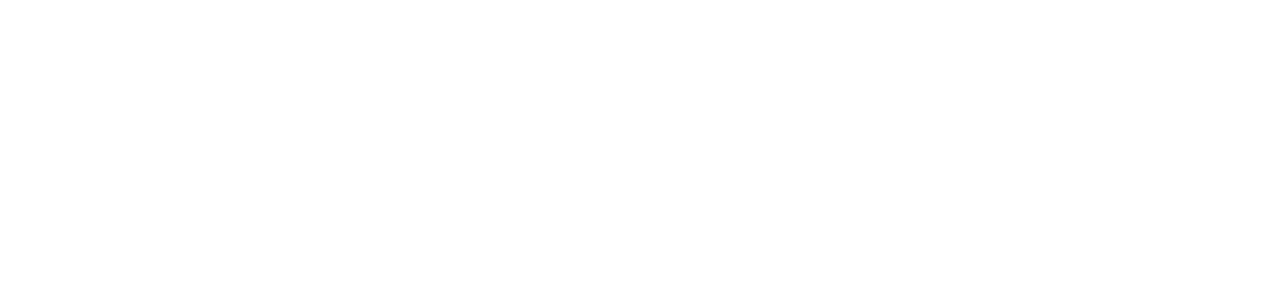
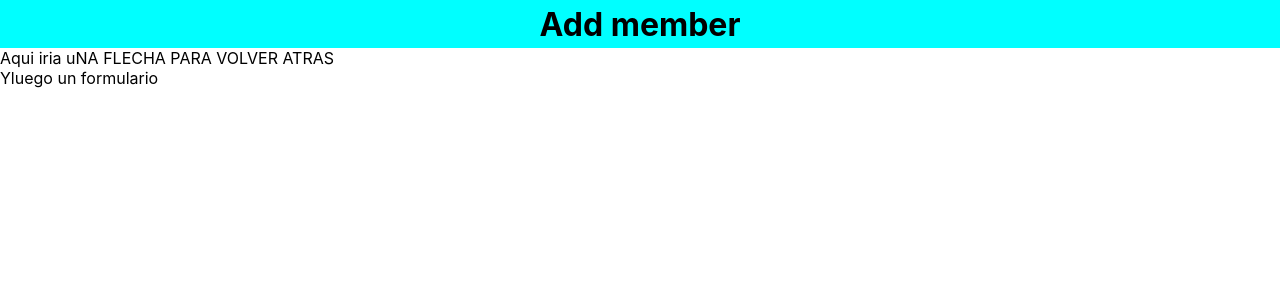
Before and after one commit to kvl-ballester/members-front, a React (Create React App) app: page /new in a window 1280 px wide. Before the commit this address had no page. Shown: the top 300 px of the page. Built offline with nearby package versions, Linux system fonts and the light colour scheme.

Commit message:
add new route to create member

```diff
--- a/src/index.js
+++ b/src/index.js
@@ -2,7 +2,7 @@ import React from 'react';
 import ReactDOM from 'react-dom';
 import './index.css';
 import App from './App';
-import { Member } from "./pages";
+import { Member, NewMember } from "./pages";
 
 import {
   BrowserRouter,
@@ -16,6 +16,7 @@ ReactDOM.render(
       <Routes>
         <Route path="/" element={<App />} />
         <Route path="/member/:id" element={<Member />} />
+        <Route path="/new" element={<NewMember />} />
       </Routes>
     </BrowserRouter>
   </React.StrictMode>,
--- /dev/null
+++ b/src/pages/NewMember/NewMember.jsx
@@ -0,0 +1,15 @@
+import { Header } from "../../components";
+
+export const NewMember = () => {
+    return (
+        <>
+            <Header text="Add member" />
+            <div id="new-member">
+                Aqui iria uNA FLECHA PARA VOLVER ATRAS
+                <br />
+                Yluego un formulario
+            </div>
+        </>
+
+    )
+}
--- /dev/null
+++ b/src/pages/NewMember/newMember.scss
@@ -0,0 +1,3 @@
+#new-member {
+
+}
--- a/src/pages/index.js
+++ b/src/pages/index.js
@@ -1,3 +1,4 @@
 import { Member } from "./Member/Member";
+import { NewMember } from "./NewMember/NewMember";
 
-export {Member}
+export {Member, NewMember}
```
